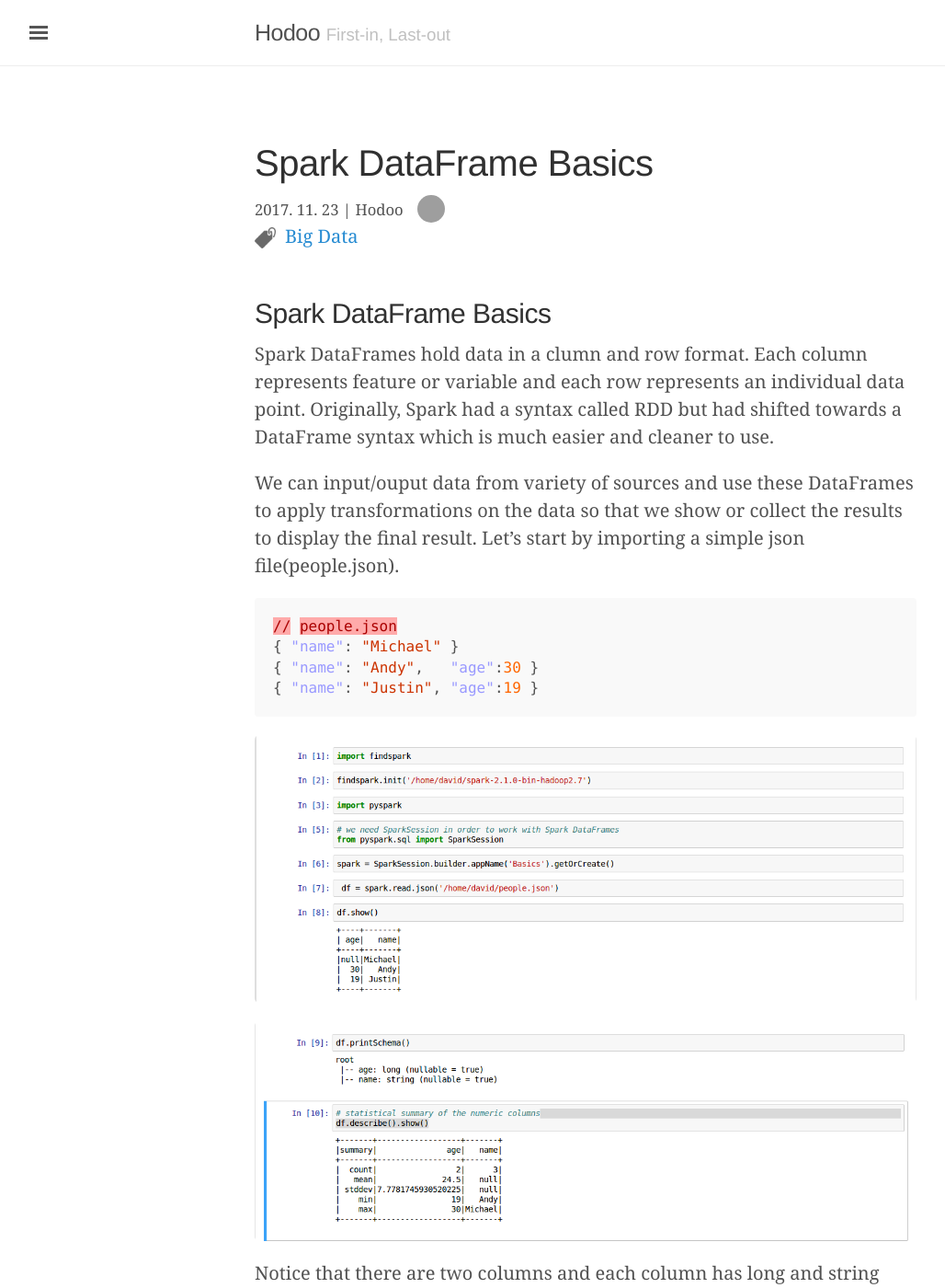
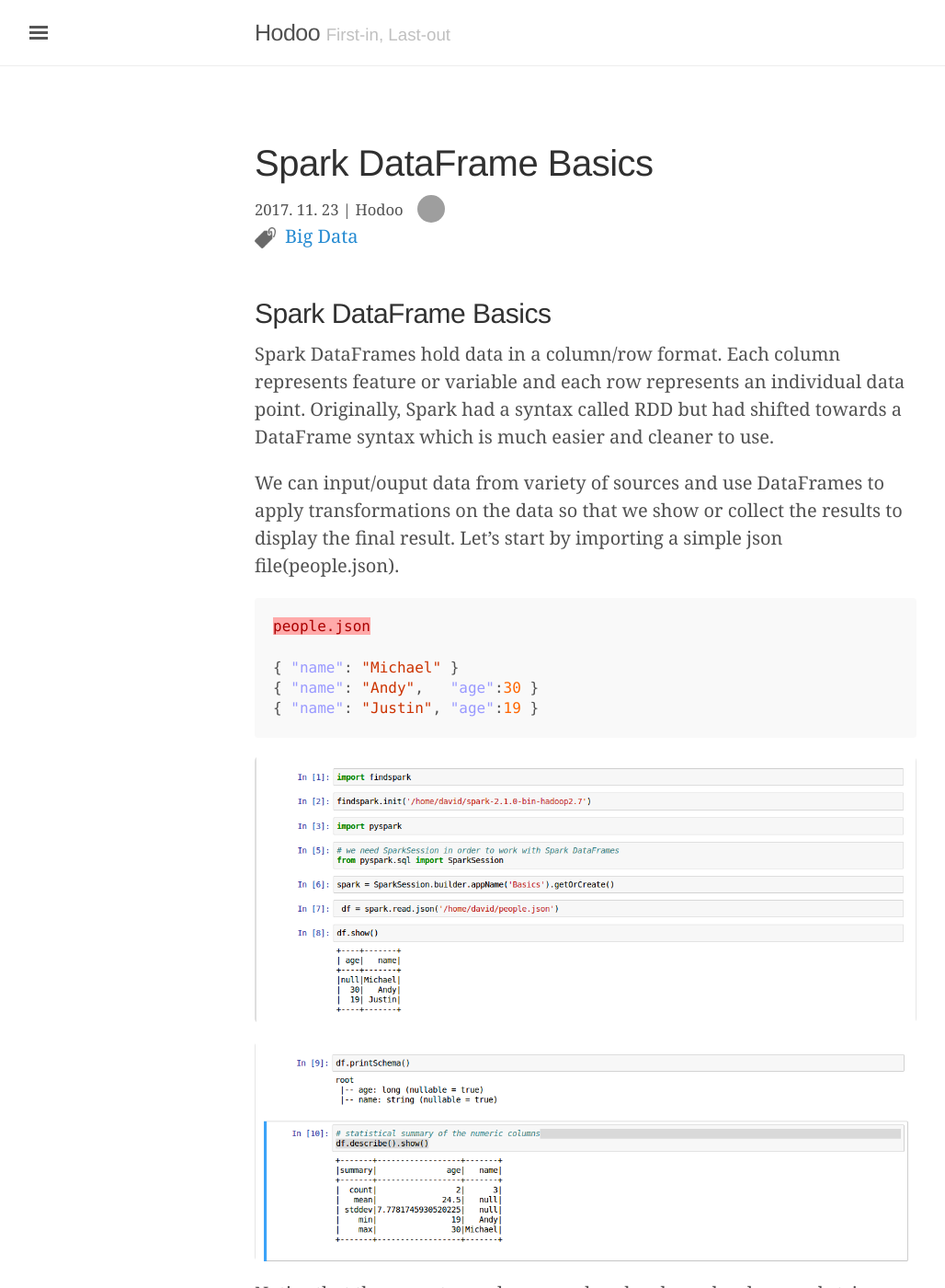
Before and after one commit to hodoolee/hodoolee.github.io, a Jekyll site: the page built from _posts/2017-11-23-spark-dataframe-basics.md, in a window 1280 px wide and 1400 px high. Shown: the whole window at 92% size, without its empty margins (3-1031 px from the left). Built offline with Jekyll 4.4.1, drawn with Linux system fonts in a browser that asks for light colours; nearby versions of some CDN libraries; comment, search, counter and statistics services are not loaded; some of the changed lines change nothing that is shown; some of the changed text lies outside the part shown; grey boxes are pictures that could not be loaded.

Commit message:
Update a post: spark-df-basics.md

````diff
--- a/_posts/2017-11-23-spark-dataframe-basics.md
+++ b/_posts/2017-11-23-spark-dataframe-basics.md
@@ -9,32 +9,31 @@
 
 ## Spark DataFrame Basics
 
-Spark DataFrames hold data in a clumn and row format. Each column represents feature or variable and each row represents an individual data point. Originally, Spark had a syntax called RDD but had shifted towards a DataFrame syntax which is much easier and cleaner to use.
+Spark DataFrames hold data in a column/row format. Each column represents feature or variable and each row represents an individual data point. Originally, Spark had a syntax called RDD but had shifted towards a DataFrame syntax which is much easier and cleaner to use.
 
-We can input/ouput data from variety of sources and use these DataFrames to apply transformations on the data so that we show or collect the results to display the final result. Let's start by importing a simple json file(people.json).
+We can input/ouput data from variety of sources and use DataFrames to apply transformations on the data so that we show or collect the results to display the final result. Let's start by importing a simple json file(people.json).
 
 ```json
-// people.json
+people.json
+
 { "name": "Michael" }
 { "name": "Andy",   "age":30 }
 { "name": "Justin", "age":19 }
 ```
 
 ![spark_df_1]({{ site.url }}/assets/images/{{ page.subdir }}/spark_df_1.png)
-
 ![spark_df_2]({{ site.url }}/assets/images/{{ page.subdir }}/spark_df_2.png)
 
-Notice that there are two columns and each column has long and string types. Using type tools, we can also define a new schema.
+Notice that there are two columns and each column has long and string type. If you have issues with the file format, we can actually clarify new schema type.
 
 ![spark_df_3]({{ site.url }}/assets/images/{{ page.subdir }}/spark_df_3.png)
 
-So if you ever have issues with the file formats, use this methodology to actually clarify the schema type.
 
-Let's try with more DataFrame methods.
+Let's try with more methods.
 
 ![spark_df_4]({{ site.url }}/assets/images/{{ page.subdir }}/spark_df_4.png)
 
-You can even use pure sequel to directly deal with the DataFrame.
+You can use pure sequel directly to deal with the DataFrame.
 
 ![spark_df_5]({{ site.url }}/assets/images/{{ page.subdir }}/spark_df_5.png)
 
````
